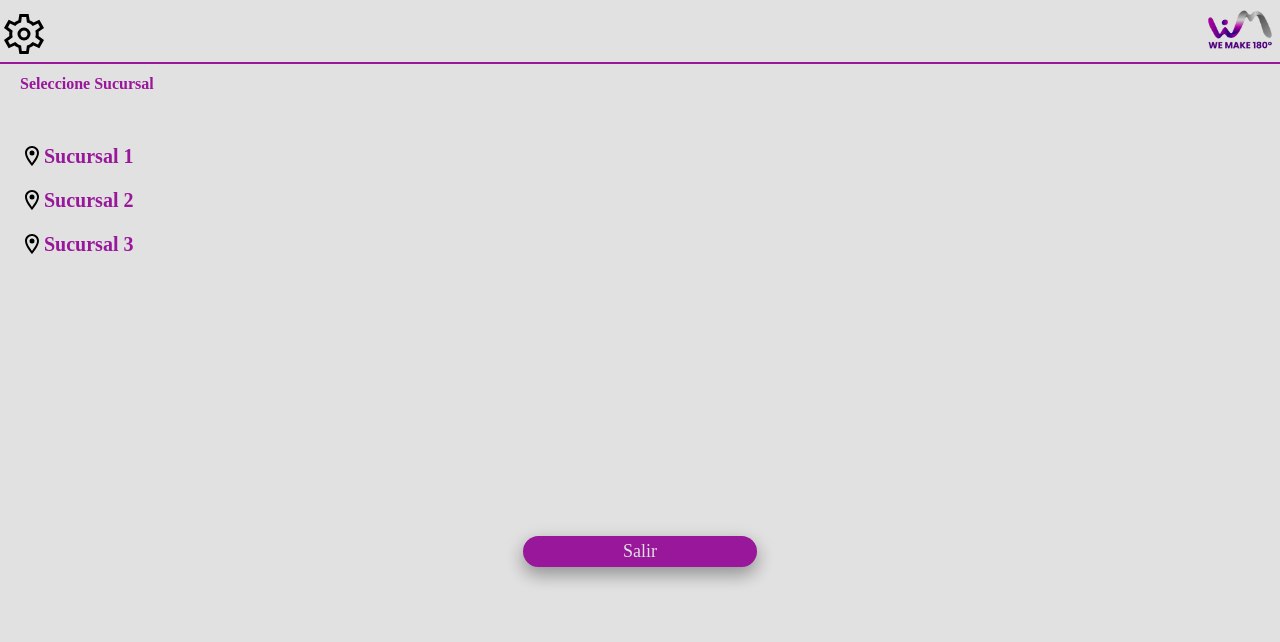
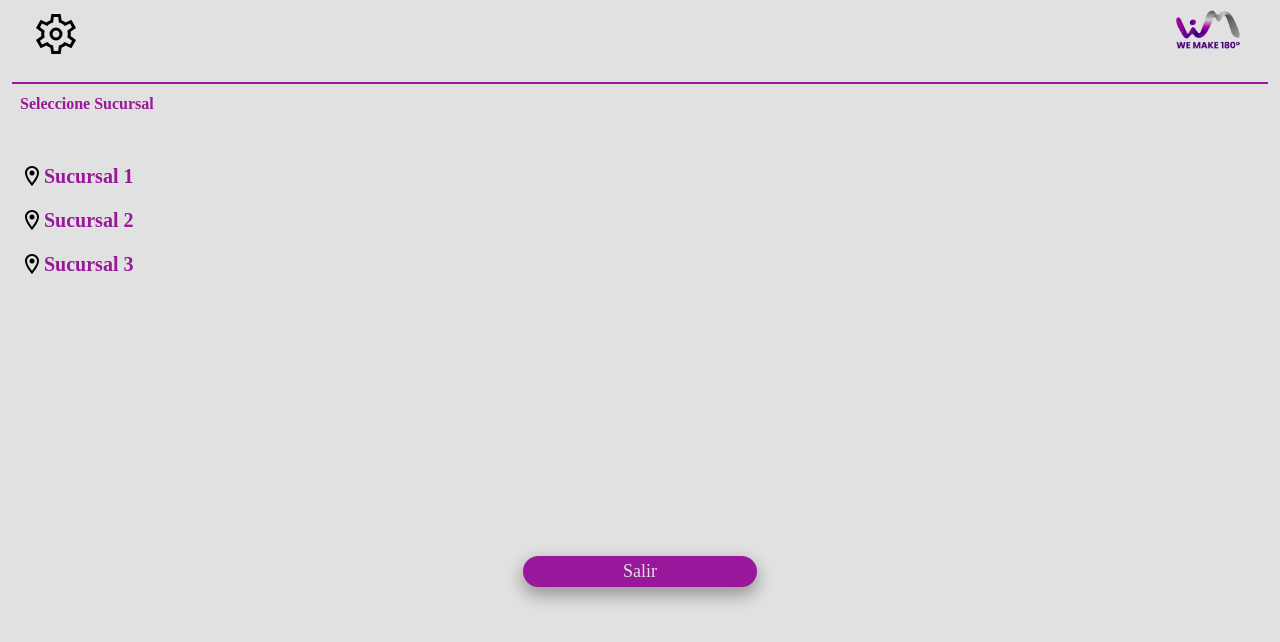
Before and after one commit to Richacosta06/StockView, a plain HTML site: page sucursal.html in a window 1280 px wide. Drawn offline with Linux system fonts and the light colour scheme.

Commit message:
contenedor a header

```diff
--- a/sucursal.html
+++ b/sucursal.html
@@ -11,7 +11,7 @@
 
 <body>
 
-    <header class="header">
+    <header class="header contenedor">
         <div class="logo-sistema">
             <img src="/svg/ajustes.svg" alt="Logo Sistema">
         </div>
```
